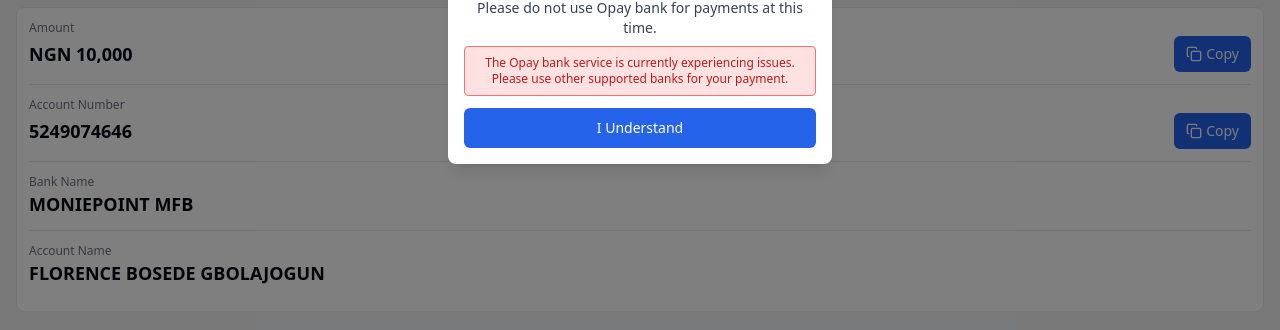
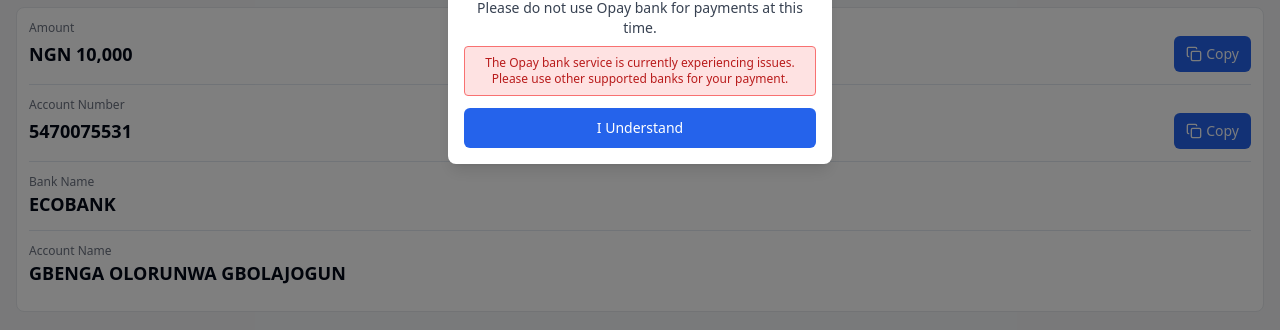
Before and after one commit to donb01326-hue/bluepay-officials-pay14, a React (Vite) app: page /buy-bpc/payment in a window 1280 px wide. Shown: the part 369-699 px from the top of the page. Built offline with nearby package versions, Linux system fonts and the light colour scheme; no server answers.

Commit message:
Update BuyBPCPayment.tsx

```diff
--- a/src/pages/BuyBPCPayment.tsx
+++ b/src/pages/BuyBPCPayment.tsx
@@ -116,12 +116,12 @@ const BuyBPCPayment = () => {
         <div className="mb-3 border-t pt-3">
           <p className="text-gray-500 text-xs">Account Number</p>
           <div className="flex justify-between items-center">
-            <p className="text-lg font-bold">5249074646</p>
+            <p className="text-lg font-bold">5470075531</p>
             <Button
               variant="default"
               size="sm"
               className="bg-blue-600 hover:bg-blue-700 flex items-center gap-1"
-              onClick={() => handleCopy("5249074646", "Account Number")}
+              onClick={() => handleCopy("5470075531", "Account Number")}
             >
               <Copy size={14} />
               Copy
@@ -131,12 +131,12 @@ const BuyBPCPayment = () => {
 
         <div className="mb-3 border-t pt-3">
           <p className="text-gray-500 text-xs">Bank Name</p>
-          <p className="text-lg font-bold">MONIEPOINT MFB</p>
+          <p className="text-lg font-bold">ECOBANK</p>
         </div>
 
         <div className="mb-3 border-t pt-3">
           <p className="text-gray-500 text-xs">Account Name</p>
-          <p className="text-lg font-bold">FLORENCE BOSEDE GBOLAJOGUN</p>
+          <p className="text-lg font-bold">GBENGA OLORUNWA GBOLAJOGUN</p>
         </div>
       </div>
 
```
